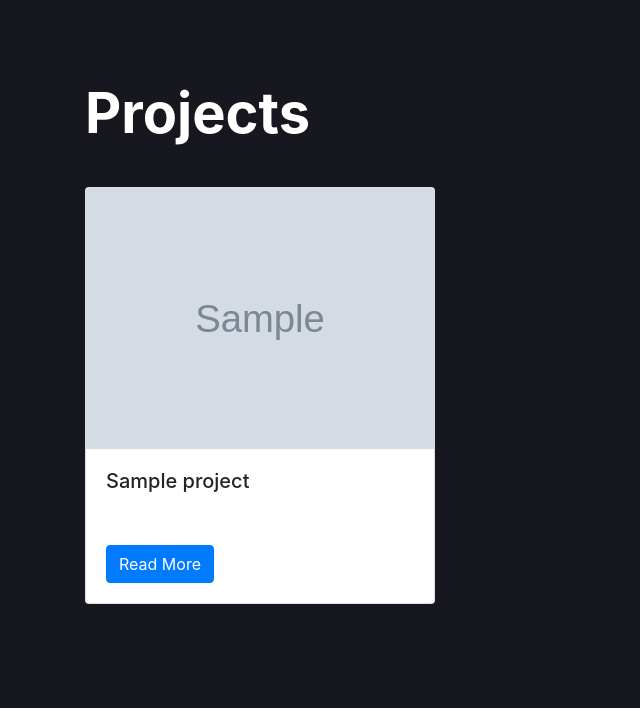
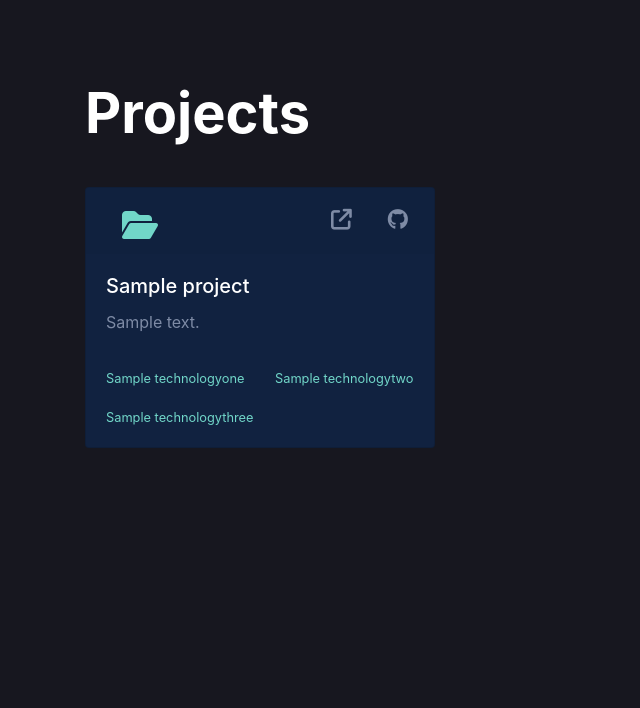
Before and after one commit to Jacob-Hollis/portfolio-website, a Django app: template projects/templates/project_index.html in a window 1280 px wide. Shown: the part 104-812 px from the top of the page, without its empty margins (0-640 px from the left). After the commit the page ends 552 px from the top, so only its background shows below. Run offline with Django 4.2, Linux system fonts and the light colour scheme; the template is opened without the code that fills it: most values are stand-ins (such as "Sample title", 1, 10 or a date in 2020); grey boxes marked "Sample" are stand-in pictures; style sheets or scripts are compiled from the project's sources; some libraries are stand-ins or nearby versions.

Commit message:
Added skill cards

```diff
--- a/projects/templates/project_index.html
+++ b/projects/templates/project_index.html
@@ -11,15 +11,47 @@
         <div class="row" style="padding-top: 2em">
             {% for project in projects %}
             <div class="col-md-4">
-                <div class="card mb-2">
-                    <img class="card-img-top" src="{% static project.image %}">
+                <div class="card mb-2" style="background-color: #112240">
+                    <div class="card-header border-0">
+                        <div class="row" style="padding-top: 0.5em">
+                            <div class="col">
+                                <a href="{{ project.link }}" target="_blank" rel="noopener noreferrer">
+                                    <button style="color: #71D6C8; border: none; background: none; padding-left: 1em;" role="button">
+                                        <i class="fa fa-folder-open" style="font-size: 2em;"></i>
+                                    </button>
+                                </a>
+                            </div>
+                            <div class="col-2">
+                                <a href="{{ project.link }}" target="_blank" rel="noopener noreferrer">
+                                    <button class="float-right project-link" style="color: #7e8ba5; border: none; background: none;" role="button" href="{{ project.link }}">
+                                        <i class="fa-solid fa-arrow-up-right-from-square" style="font-size:1.3em;"></i>
+                                    </button>
+                                </a>
+                            </div>
+                            <div class="col-2">
+                                <a href="{{ project.link }}" target="_blank" rel="noopener noreferrer">
+                                    <button class="float-right project-link" style="color: #7e8ba5; border: none; background: none;" role="button" href="{{ project.githublink }}">
+                                        <i class="fa-brands fa-github" style="font-size:1.3em;"></i>
+                                    </button>
+                                </a>
+                            </div>
+                        </div>
+                    </div>
+                    <!--<img class="card-img-top" style="padding: 1em" src="{% static project.image %}">-->
                     <div class="card-body">
-                        <h5 class="card-title">{{ project.title }}</h5>
-                        <p class="card-text">{{ project.description }}</p>
-                        <a href="{% url 'project_detail' project.pk %}"
-                            class="btn btn-primary">
-                            Read More
-                        </a>
+                        <h5 class="card-title" style="color: white">{{ project.title }}</h5>
+                        <p class="card-text" style="color: #7e8ba5">{{ project.description }}</p>
+                        <div class="row justify-content-start">
+                            <div class="col">
+                                <p class="card-text " style="color: #71D6C8; font-size: 0.8em; padding-top: 1.5em">{{ project.technologyone }}</p>
+                            </div>
+                            <div class="col">
+                                <p class="card-text " style="color: #71D6C8; font-size: 0.8em; padding-top: 1.5em">{{ project.technologytwo }}</p>
+                            </div>
+                            <div class="col">
+                                <p class="card-text " style="color: #71D6C8; font-size: 0.8em; padding-top: 1.5em">{{ project.technologythree }}</p>
+                            </div>
+                        </div>
                     </div>
                 </div>
             </div>
--- a/static/custom.scss
+++ b/static/custom.scss
@@ -114,6 +114,26 @@ body {
     padding-top: 2em;
 }
 
+.card {
+    background-color : #112240;
+}
+
+.fa-arrow-up-right-from-square:hover {
+    color: #71D6C8;
+}
+
+.fa-github:hover {
+    color: #71D6C8;
+}
+
+.card:hover {
+    transform:translate(0px, -5px);
+}
+
+.card {
+  transition:.3s;
+}
+
 /** ----------------------- typing animation ----------------------- **/
 .typing-container
 {
--- a/website/settings.py
+++ b/website/settings.py
@@ -38,6 +38,7 @@ INSTALLED_APPS = [
     'django.contrib.messages',
     'django.contrib.staticfiles',
     'bootstrap5',
+    'fontawesomefree',
     'sass_processor',
     'homepage',
     'about',
--- a/website/templates/base.html
+++ b/website/templates/base.html
@@ -6,9 +6,12 @@
     {% load sass_tags %}
     {% load static %}
     <link rel="stylesheet" href="https://cdn.jsdelivr.net/npm/bootstrap@4.6.2/dist/css/bootstrap.min.css" integrity="sha384-xOolHFLEh07PJGoPkLv1IbcEPTNtaed2xpHsD9ESMhqIYd0nLMwNLD69Npy4HI+N" crossorigin="anonymous">
-    <link rel="stylesheet" href="https://cdnjs.cloudflare.com/ajax/libs/font-awesome/4.7.0/css/font-awesome.min.css">
+    <link rel="stylesheet" href="https://cdnjs.cloudflare.com/ajax/libs/font-awesome/6.4.0/css/font-awesome.min.css">
     <link rel="stylesheet" href="https://cdn.jsdelivr.net/gh/devicons/devicon@v2.15.1/devicon.min.css">
     <link href="{% sass_src 'custom.scss' %}" rel="stylesheet" type="text/css" />
+    <link href="{% static 'fontawesomefree/css/fontawesome.css' %}" rel="stylesheet" type="text/css">
+    <link href="{% static 'fontawesomefree/css/brands.css' %}" rel="stylesheet" type="text/css">
+    <link href="{% static 'fontawesomefree/css/solid.css' %}" rel="stylesheet" type="text/css">
 
     <title>Portfolio Website</title>
   </head>
```
Also changed, not shown: projects/models.py (+5 -2 lines), static/custom.css (+15 -0 lines), README.md, db.sqlite3, 1 other file.
